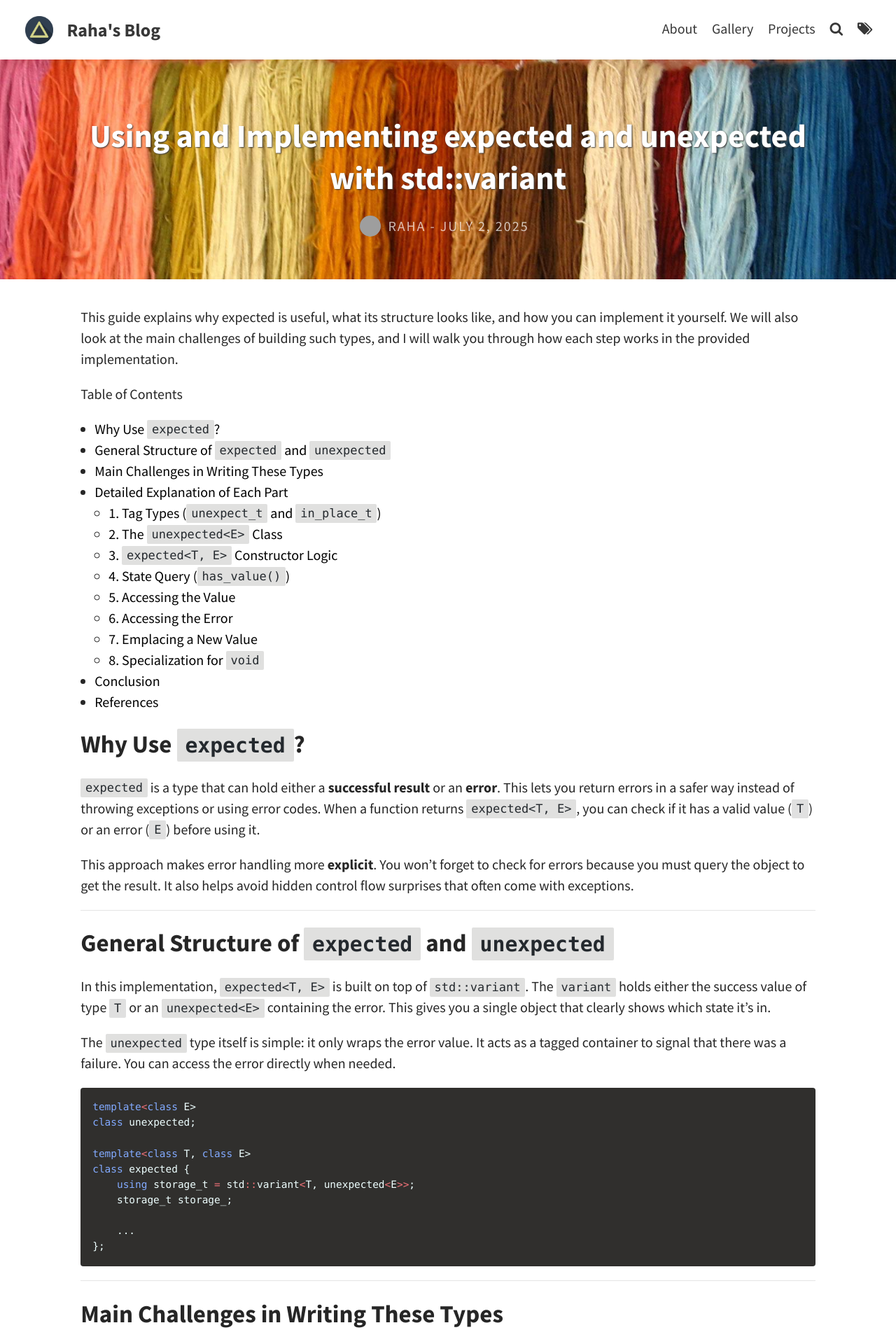
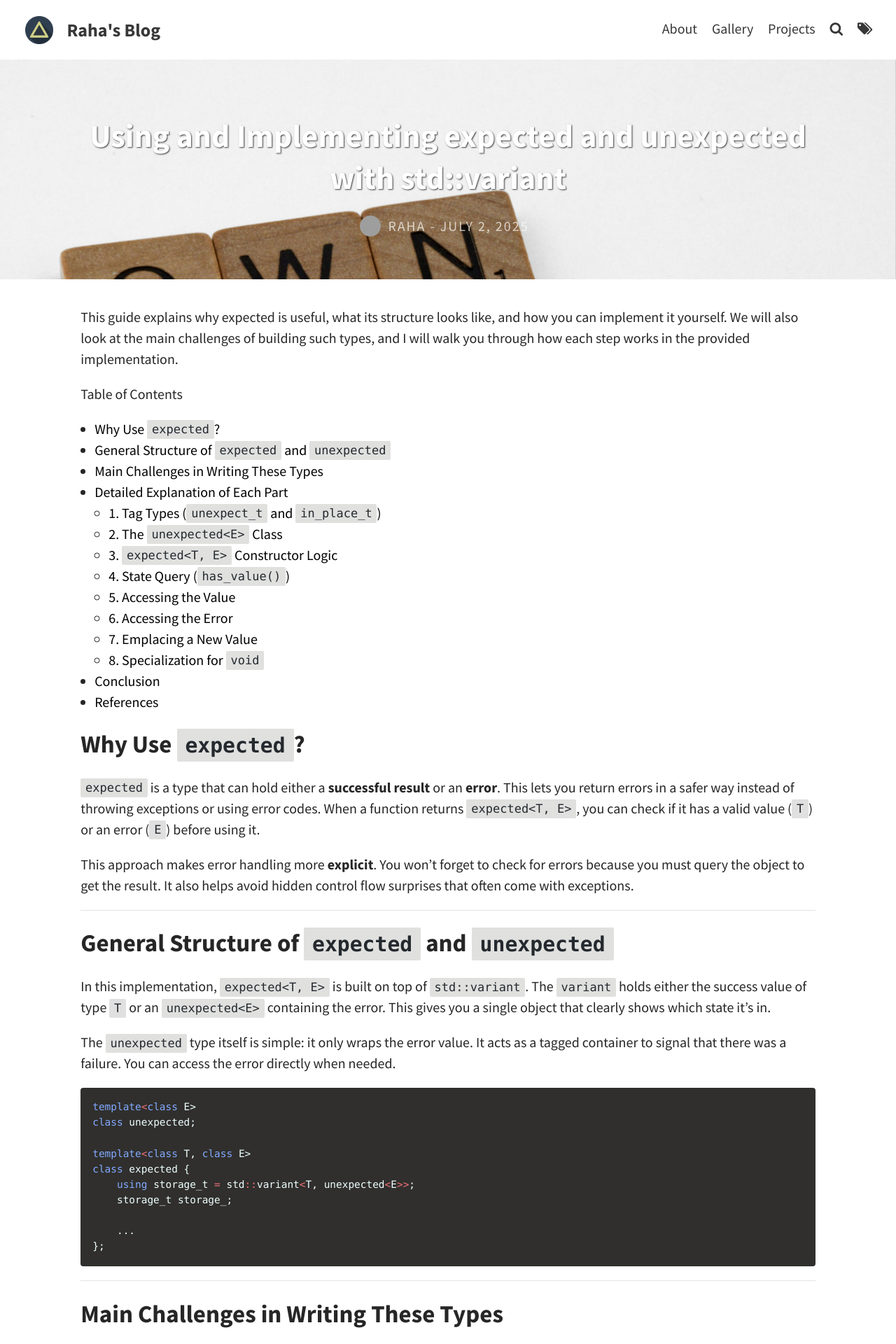
Before and after one commit to merajabi/merajabi.github.io, a Jekyll site: the page built from _posts/2025-07-02-Error-handling-how-to-implement-expected-and-unexpected.md, in a window 1280 px wide. Shown: the top 1920 px of the page at 70% size. Built offline with Jekyll 4.4.1, drawn with Linux system fonts in a browser that asks for light colours; comment, search, counter and statistics services are not loaded; grey boxes are pictures that could not be loaded.

Commit message:
add pictures

```diff
--- a/_posts/2025-07-02-Error-handling-how-to-implement-expected-and-unexpected.md
+++ b/_posts/2025-07-02-Error-handling-how-to-implement-expected-and-unexpected.md
@@ -5,8 +5,8 @@ title: Using and Implementing expected and unexpected with std::variant
 tags: [expected, unexpected, union, variant, C++]
 color: black
 author: raha
-feature-img: "assets/img/pexels/pexels-skitterphoto-1920x1280.jpg"
-thumbnail: "assets/thumbnails/pexels/pexels-skitterphoto-960x640.jpg"
+feature-img: "assets/img/pexels/pexels-expected-1920x1280.jpg"
+thumbnail: "assets/thumbnails/pexels/pexels-expected-960x640.jpg"
 category: programming/CPP
 excerpt_separator: <!--more-->
 ---
```
Also changed, not shown: assets/img/pexels/pexels-expected-1920x1280.jpg (added), assets/thumbnails/pexels/pexels-expected-960x640.jpg (added).
